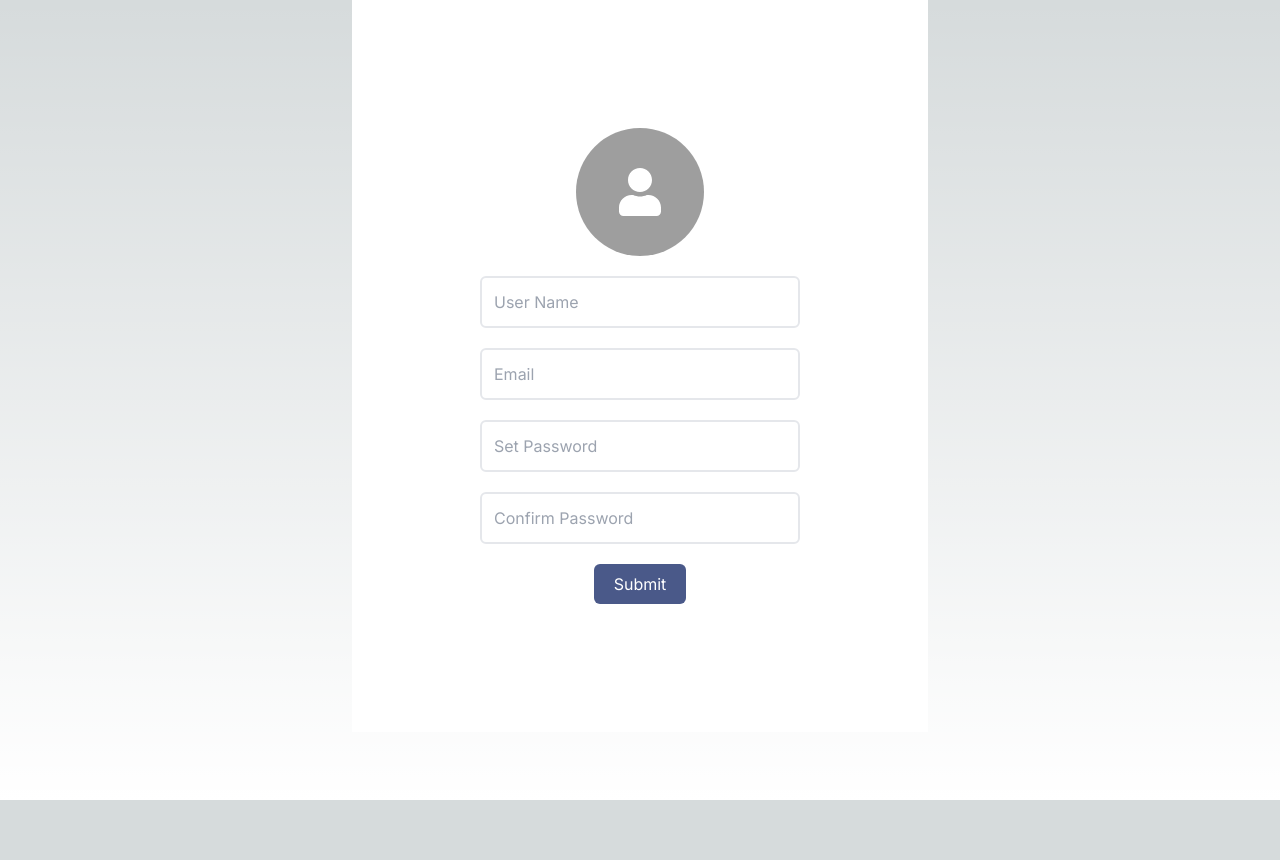
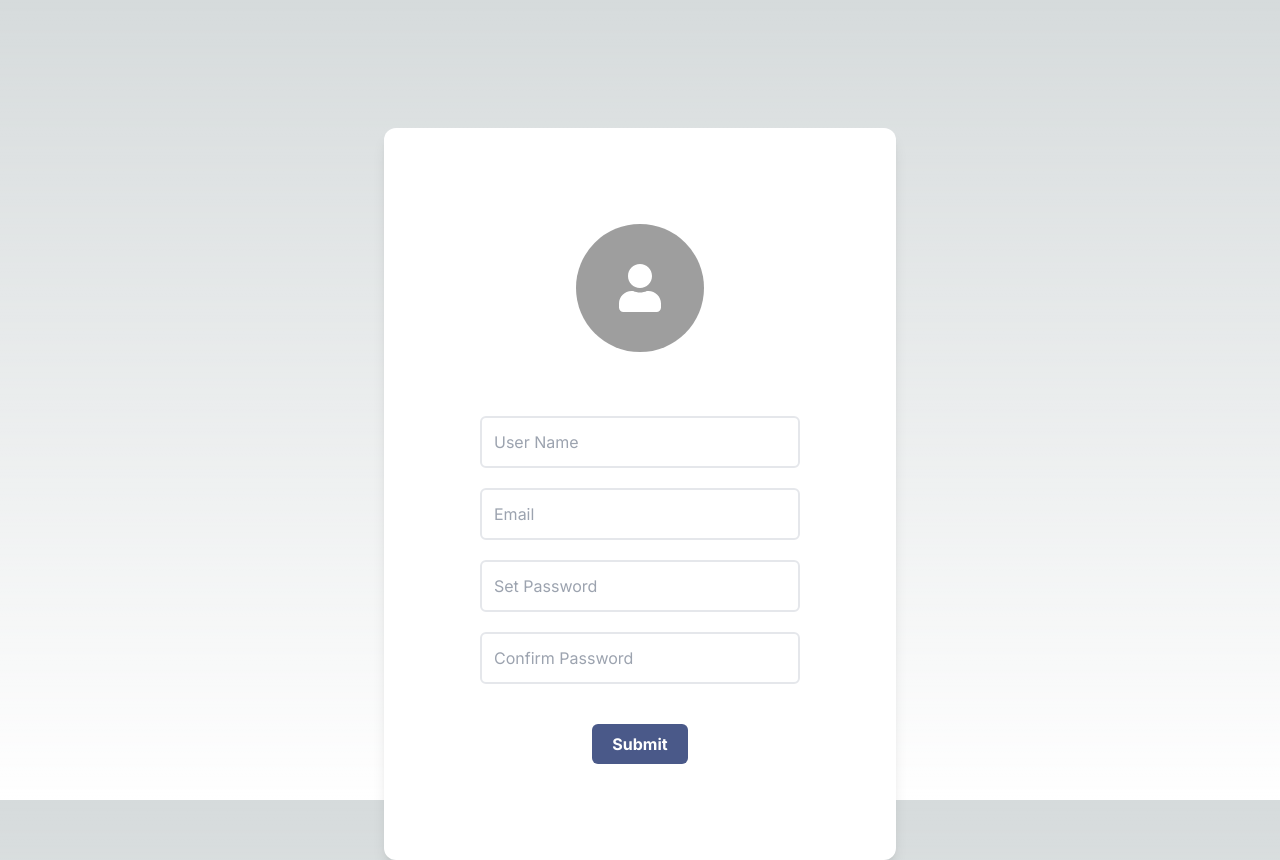
Before and after one commit to YanzhenHuang/myapp, a Next.js app: page /user/register in a window 1280 px wide. Before the commit the page ends 800 px from the top, so only its background shows below. Built offline with nearby package versions, Linux system fonts and the light colour scheme; grey boxes are pictures that could not be loaded; what pocketbase would draw is missing.

Commit message:
:bee: Refine: Add title to register user page. Add temporary entrance to allPosts page.

```diff
--- a/app/allPosts/[pageIdx]/page.tsx
+++ b/app/allPosts/[pageIdx]/page.tsx
@@ -40,7 +40,7 @@ export default async function Home({ params }: any) {
             <Header title={'Posts'}>
                 <NavUList gap={5}>
                     <Link href={'https://www.google.com'}> About Us</Link>
-                    <Link href={'https://www.google.com'}> Me</Link>
+                    <Link href={'/user/register/'}> Me</Link>
                 </NavUList>
             </Header>
 
--- a/app/user/register/page.tsx
+++ b/app/user/register/page.tsx
@@ -61,11 +61,13 @@ export default function Home() {
     }
 
     return (
-        <Main>
-            <form>
-                <div className="flex flex-col bg-white gap-5 p-32 items-center">
+        <Main title={"Register"}>
+
+            <div className="absolute top-32 flex flex-col bg-white gap-5 p-24 items-center rounded-xl hover:cursor-pointer hover:scale-[1.02] transition-all shadow-lg">
                 {/* User Avatar Input*/}
                 <AvatarInput setAvatar={setAvatar} />
+
+                <br />
 
                 {/* Input Informations */}
                 <FormInput
@@ -98,13 +100,13 @@ export default function Home() {
 
                 {/* Submit Button */}
                 <button
-                        className="text-white bg-themeColor pt-2 pb-2 pl-5 pr-5 rounded-md hover:scale-[1.02] hover:opacity-80 transition-all"
+                    className="text-white bg-themeColor pt-2 pb-2 pl-5 pr-5 mt-5 font-bold rounded-md hover:scale-[1.02] hover:opacity-80 transition-all"
                     onClick={async (e) => { Register(e) }}>
                     Submit
                 </button>
 
             </div>
-            </form>
+
         </Main >
     );
 }
```
Lines whose indentation alone changed are shown as unchanged.
